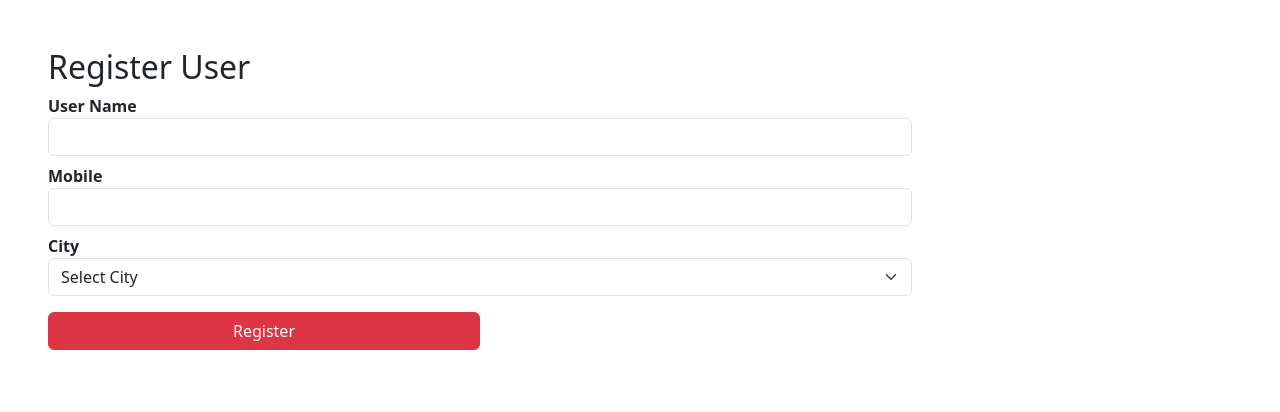
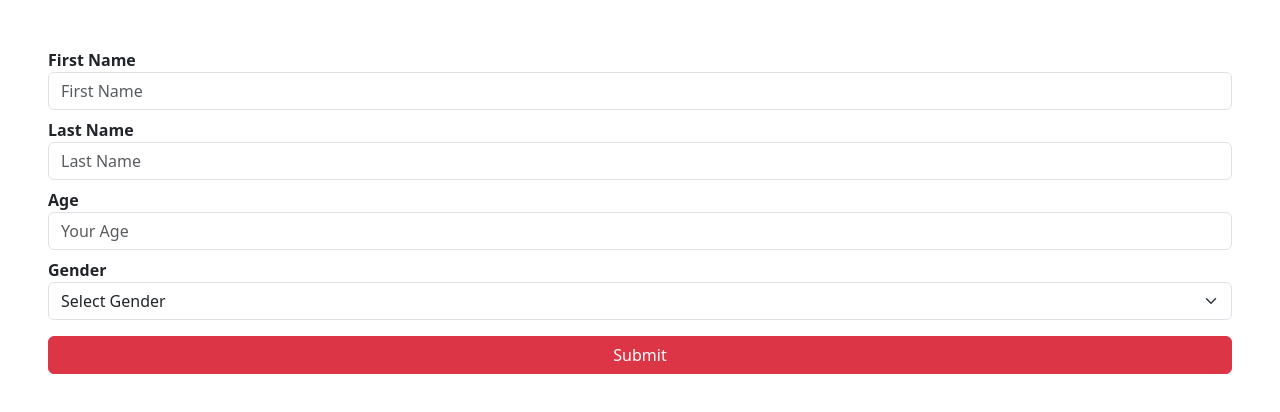
Before and after one commit to Suprit202/reactJS, a React (Vite) app: page / in a window 1280 px wide. Shown: the top 412 px of the page. Built offline with nearby package versions, Linux system fonts and the light colour scheme.

Commit message:
Add ReactHook component with form handling using react-hook-form; update main.jsx and package files

```diff
--- a/package.json
+++ b/package.json
@@ -17,6 +17,7 @@
     "moment": "^2.30.1",
     "react": "^19.1.0",
     "react-dom": "^19.1.0",
+    "react-hook-form": "^7.62.0",
     "yup": "^1.7.0"
   },
   "devDependencies": {
--- /dev/null
+++ b/src/components/reactHook/reactHook.jsx
@@ -0,0 +1,72 @@
+import { useForm } from "react-hook-form";
+
+export function ReactHook() {
+  const  {register, handleSubmit,formState: {errors}} = useForm();
+  const onSubmit = (data) => console.log(data);
+  // console.log(errors);
+
+  return(
+    <form className="container-fluid p-5" onSubmit={handleSubmit(onSubmit => {
+      console.log(onSubmit);
+    })}>
+      <dl>
+        <dt>First Name</dt>
+        <dd><input className="form-control" placeholder="First Name"{
+          ...register("firstName",
+            {
+              required: 'First name required',
+              maxLength: {
+                value: 20,
+                message: "Maximun length is 20"
+              }
+            })
+        } />
+          {errors?.firstName?.type === 'required' && <dd className="text-danger">First Name Required</dd>}
+          {errors?.firstName?.type === 'maxLength' && <dd className="text-danger">First name can only have 20 chars</dd>}
+        </dd>
+
+
+        <dt>Last Name</dt>
+        <dd><input className="form-control" placeholder="Last Name"{
+          ...register("lastName", {
+            required: 'Last name required',
+            maxLength: {
+              value: 20,
+              message: "Minimun length is 20"
+            }
+          })
+        } />
+          {errors?.lastName?.type === 'required' && <dd className="text-danger">Last Name Required</dd>}
+          {errors?.lastName?.type === 'maxLength' && <dd className="text-danger">Last name can only have 20 chars</dd>}
+        </dd>
+
+
+        <dt>Age</dt>
+        <dd><input className="form-control" type="number" placeholder="Your Age"{
+          ...register("age", {
+            required: true,
+            min: 18,
+            max: 99
+          })
+        } />
+          {errors?.age?.type === 'required' && <dd className="text-danger">Age must Required</dd>}
+          {errors?.age?.type === 'min' && <dd className="text-danger">Age must in between 20 to 99</dd>}
+          {errors?.age?.type === 'max' && <dd className="text-danger">Age must in between 20 to 99</dd>}
+        </dd>
+
+
+        <dt>Gender</dt>
+        <dd>
+          <select className="form-select" {...register("gender",{required:true,validate:(value) => value !== "-1" || `Please selcect a valid city!`})}>
+            <option value="-1">Select Gender</option>
+            <option value="male">Male</option>
+            <option value="female">Female</option>
+            <option value="other">other</option>
+          </select>
+          <div className="text-danger">{errors.gender?.message}</div>
+        </dd>
+      </dl>
+      <button className="btn btn-danger w-100" type="submit">Submit</button>
+    </form>
+  );
+}
--- a/src/main.jsx
+++ b/src/main.jsx
@@ -23,6 +23,7 @@ import { ThrottleDemo } from './components/throttleDemo/throttleDemo.jsx'
 import { ButtonDemo } from './components/buttonEvent/buttonEvent.jsx'
 import { FormUsingFormik } from './components/formUsingFormic/formUsingFormik.jsx'
 import { FormDemo1 } from './components/formDemo1/formDemo1.jsx'
+import { ReactHook } from './components/reactHook/reactHook.jsx'
 import '../node_modules/bootstrap/dist/css/bootstrap.css'
 import '../node_modules/bootstrap/dist/js/bootstrap.bundle.js'
 import '../node_modules/bootstrap-icons/font/bootstrap-icons.css'
@@ -56,6 +57,7 @@ createRoot(document.getElementById('root')).render(
     {/* <CarouselDemo/> */}
     {/* <FormDemo/> */}
     {/* <FormUsingFormik/> */}
-    <FormDemo1/>
+    {/* <FormDemo1/> */}
+    <ReactHook/>
   </StrictMode>
 )
```
Also changed, not shown: src/components/reactHook/reactHook.css (added), 1 other file (tests, documents, lock files or other folders).
